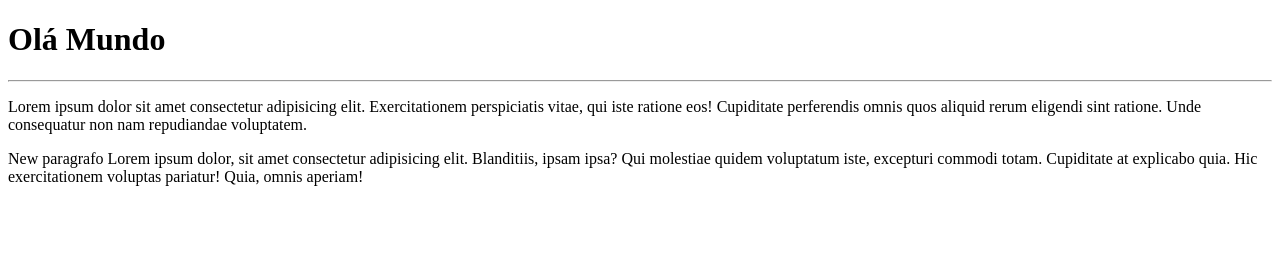
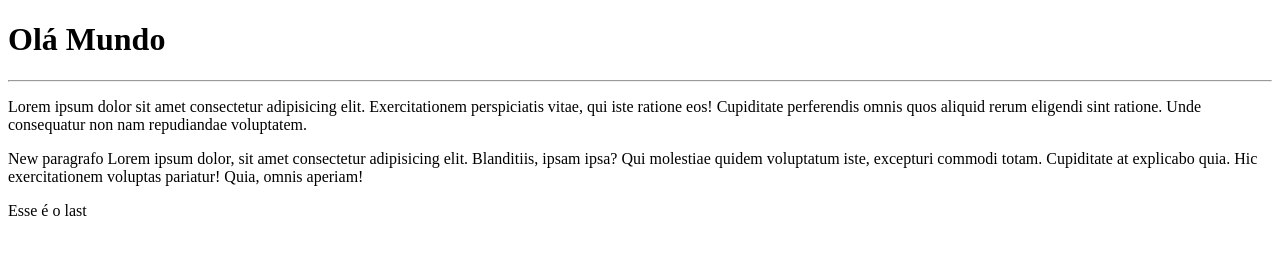
Before and after one commit to victordsilva1/testgitfucional, a plain HTML site: page siteex/index.html in a window 1280 px wide. Drawn offline with Linux system fonts and the light colour scheme.

Commit message:
Ultima Mudanca

```diff
--- a/siteex/index.html
+++ b/siteex/index.html
@@ -11,5 +11,7 @@
     <p>Lorem ipsum dolor sit amet consectetur adipisicing elit. Exercitationem perspiciatis vitae, qui iste ratione eos! Cupiditate perferendis omnis quos aliquid rerum eligendi sint ratione. Unde consequatur non nam repudiandae voluptatem.</p>
     <p> New paragrafo Lorem ipsum dolor, sit amet consectetur adipisicing elit. Blanditiis, ipsam ipsa? Qui molestiae quidem voluptatum iste, excepturi commodi totam. Cupiditate at explicabo quia. Hic exercitationem voluptas pariatur! Quia, omnis aperiam!</p>
 
+    <p>Esse é o last</p>
+
 </body>
 </html>
```
